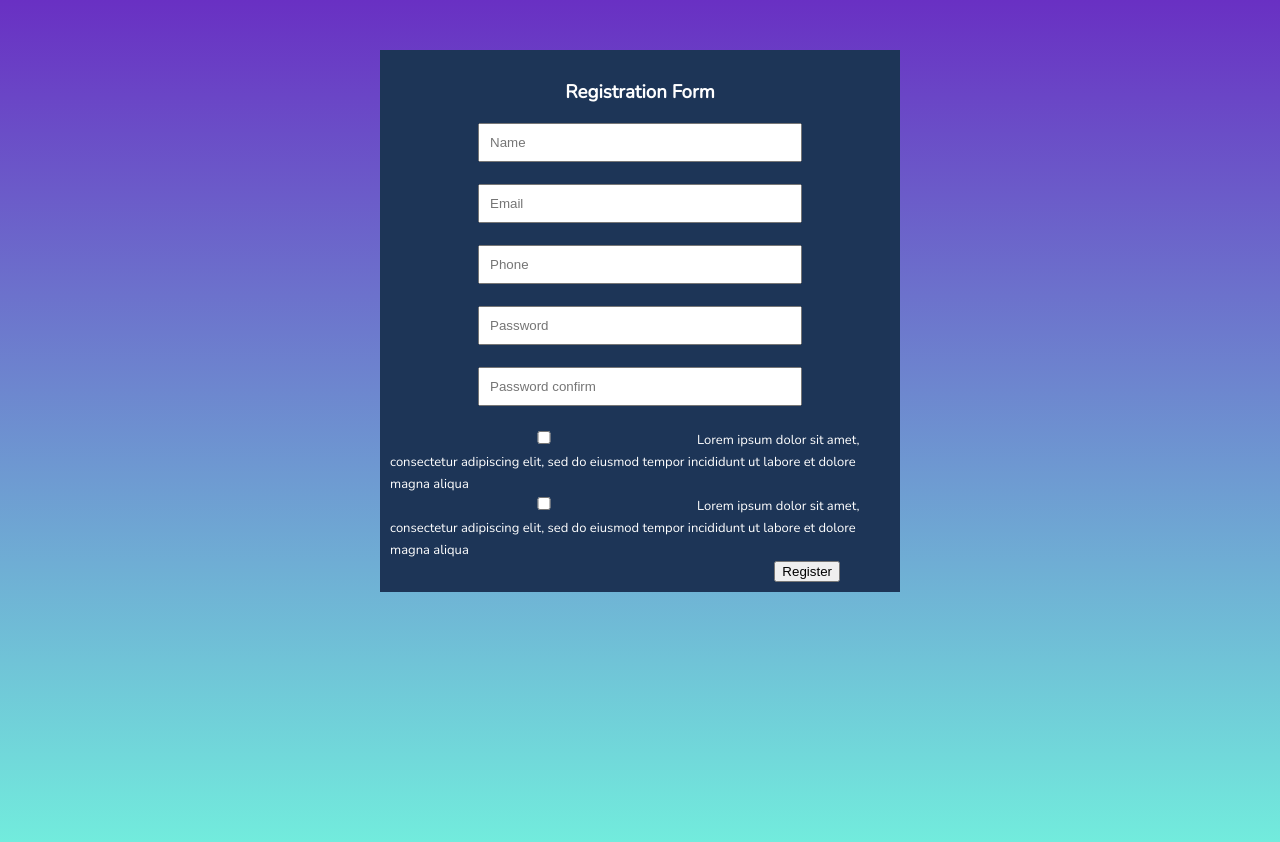
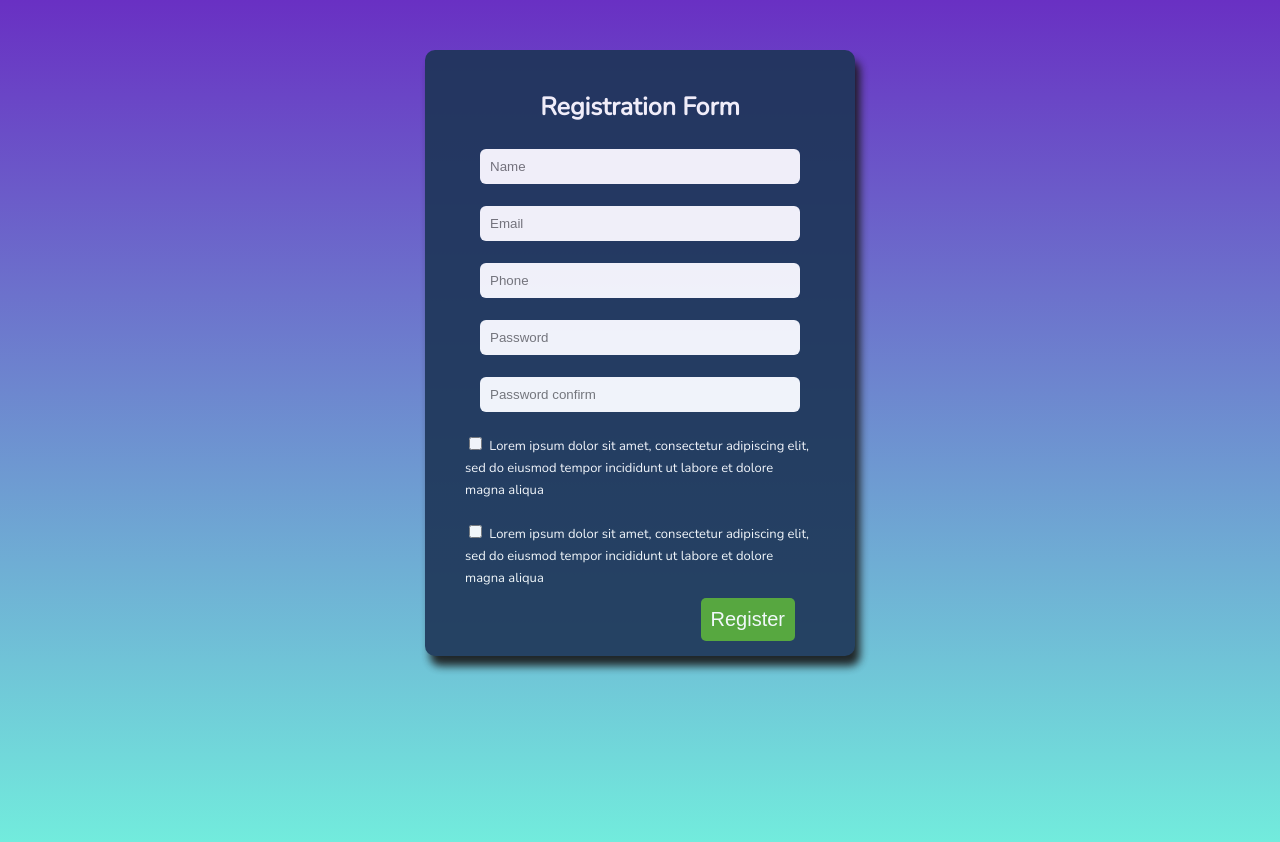
Before and after one commit to MelissandeFels/form-registration, a website: page form-registration-master/public/index.html in a window 1280 px wide. Drawn offline with nearby package versions, Linux system fonts and the light colour scheme.

Commit message:
last modif

```diff
--- a/form-registration-master/public/index.html
+++ b/form-registration-master/public/index.html
@@ -15,32 +15,33 @@
       <form action="/register" method="POST" onsubmit="validateForm(this)">
         <h3 class="title">Registration Form</h3>
         <label for="name"></label>
-        <input placeholder="Name" type="text" name="name" required><br><br>
+        <input class="block" placeholder="Name" type="text" name="name" required><br><br>
         <label for="Email"></label>
-        <input placeholder="Email" type="email" name="email" required><br><br>
+        <input class="block" placeholder="Email" type="email" name="email" required><br><br>
         <label for="Phone"></label>
-        <input placeholder="Phone" type="phone" name="phone" min="6" max="6" required><br><br>
+        <input class="block" placeholder="Phone" type="phone" name="phone" min="6" max="6" required><br><br>
         <label for="Password"></label>
-        <input placeholder="Password" type="password" name="password" id="pass" required><br><br>
+        <input class="block" placeholder="Password" type="password" name="password" id="pass" required><br><br>
         <label for="Password"></label>
-        <input placeholder="Password confirm" type="password" name="confirm" id="confirm"><br><br>
+        <input class="block" placeholder="Password confirm" type="password" name="confirm" id="confirm"><br><br>
 
         <div class="text">
-        <label class="check">
-          <input class="form-check-input" type="checkbox" name="remember">Lorem ipsum dolor sit amet, consectetur
-          adipiscing elit, sed do eiusmod tempor incididunt ut labore et dolore magna aliqua
-        </label>
-        <br>
-        <label class="check">
-          <input class="form-check-input" type="checkbox" name="remember">Lorem ipsum dolor sit amet, consectetur
-          adipiscing elit, sed do eiusmod tempor incididunt ut labore et dolore magna aliqua
-        </label>
+          <input type="checkbox" name="remember">
+          <label class="check">Lorem ipsum dolor sit amet,
+            consectetur
+            adipiscing elit, sed do eiusmod tempor incididunt ut labore et dolore magna aliqua</label>
+          <br><br>
+          <input type="checkbox" name="remember">
+          <label class="check">Lorem ipsum dolor sit amet,
+            consectetur
+            adipiscing elit, sed do eiusmod tempor incididunt ut labore et dolore magna aliqua</label>
         </div>
 
         <div class="submit">
-        <button type="submit" value="register">Register</button>
-      </div>
+          <button type="submit" value="register">Register</button>
+        </div>
       </form>
+
     </div>
   </section>
   <script>
--- a/form-registration-master/public/styles.css
+++ b/form-registration-master/public/styles.css
@@ -1,18 +1,31 @@
 body{
     height: 100vh;
+    background-size: cover;
     background-repeat: no-repeat;
-    background: linear-gradient(#6930c3, #72efdd);
+    background: linear-gradient(180deg,#6930c3, #72efdd);
     font-family: 'Nunito', sans-serif;
 }
 h3 {
     color: white;
+    font-size: 25px;
+    padding-top: 5px;
 }
 .container {
-    width: 500px;
+    width: 350px;
     background-color: #1d3557;
+    opacity: 0.9;
+    border: 0px solid;
+    padding: 10px;
+    box-shadow: 5px 10px 8px #181717;
     margin: 50px auto;
     text-align: center;
-    padding: 10px;
+    padding-left: 40px;
+    padding-right: 40px;
+    padding-bottom: 15px;
+    border-radius: 10px;
+}
+.block{
+    width: 300px;
 }
 .text{
     text-align: left;
@@ -22,10 +35,20 @@ h3 {
     font-size: 13px;
 }
 input{
-    width: 300px;
+    border-radius: 6px;
     padding: 10px;
+    border: none;
+}
+button{
+    background-color: #55a630;
+    border: none;
+    margin-top: 10px;
+    padding: 10px;
+    border-radius: 5px;
+    color: white;
+    font-size: 20px
 }
 .submit{
     text-align: right;
-    padding-right: 50px;
+    padding-right: 20px;
 }
```
